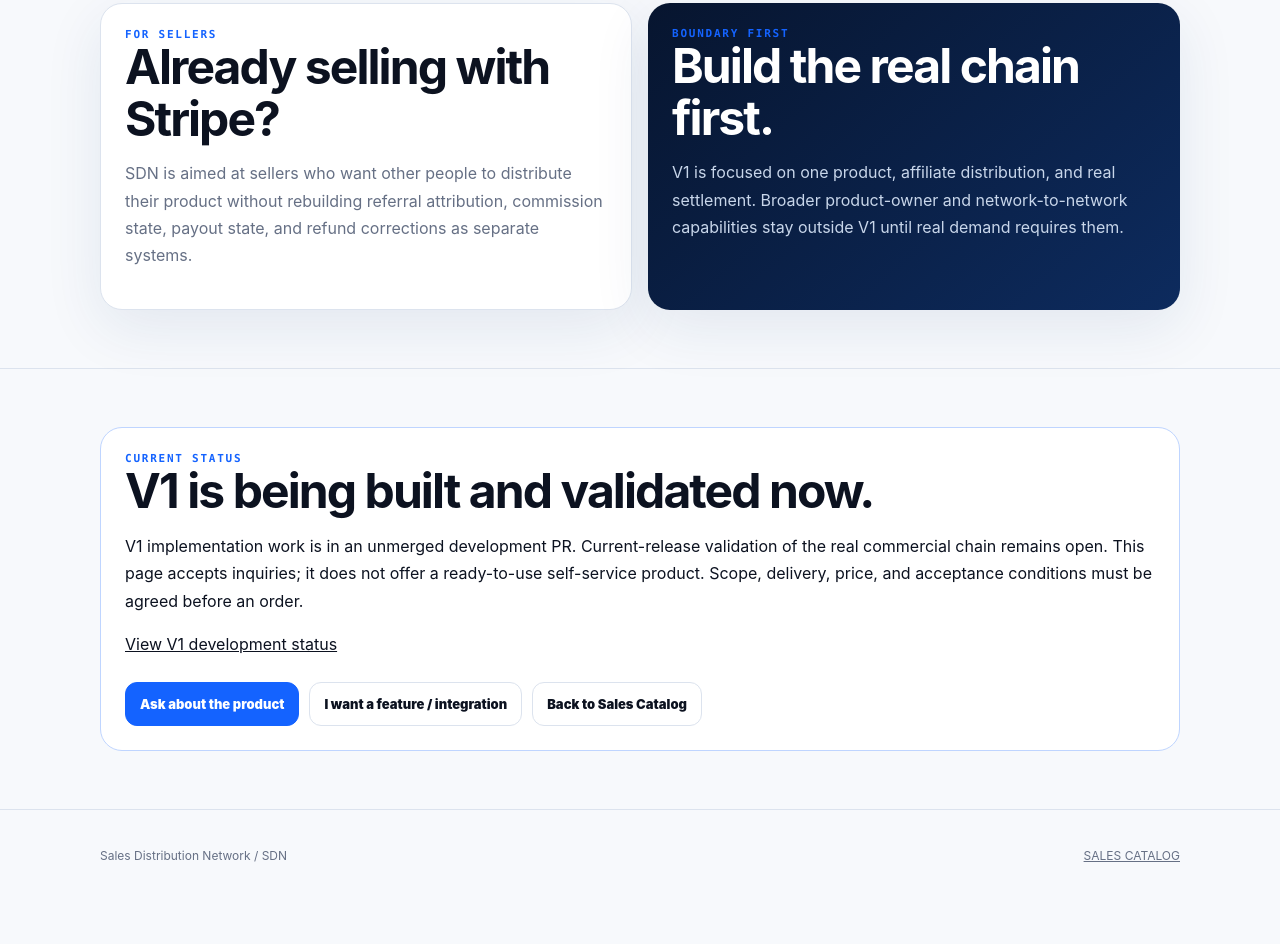
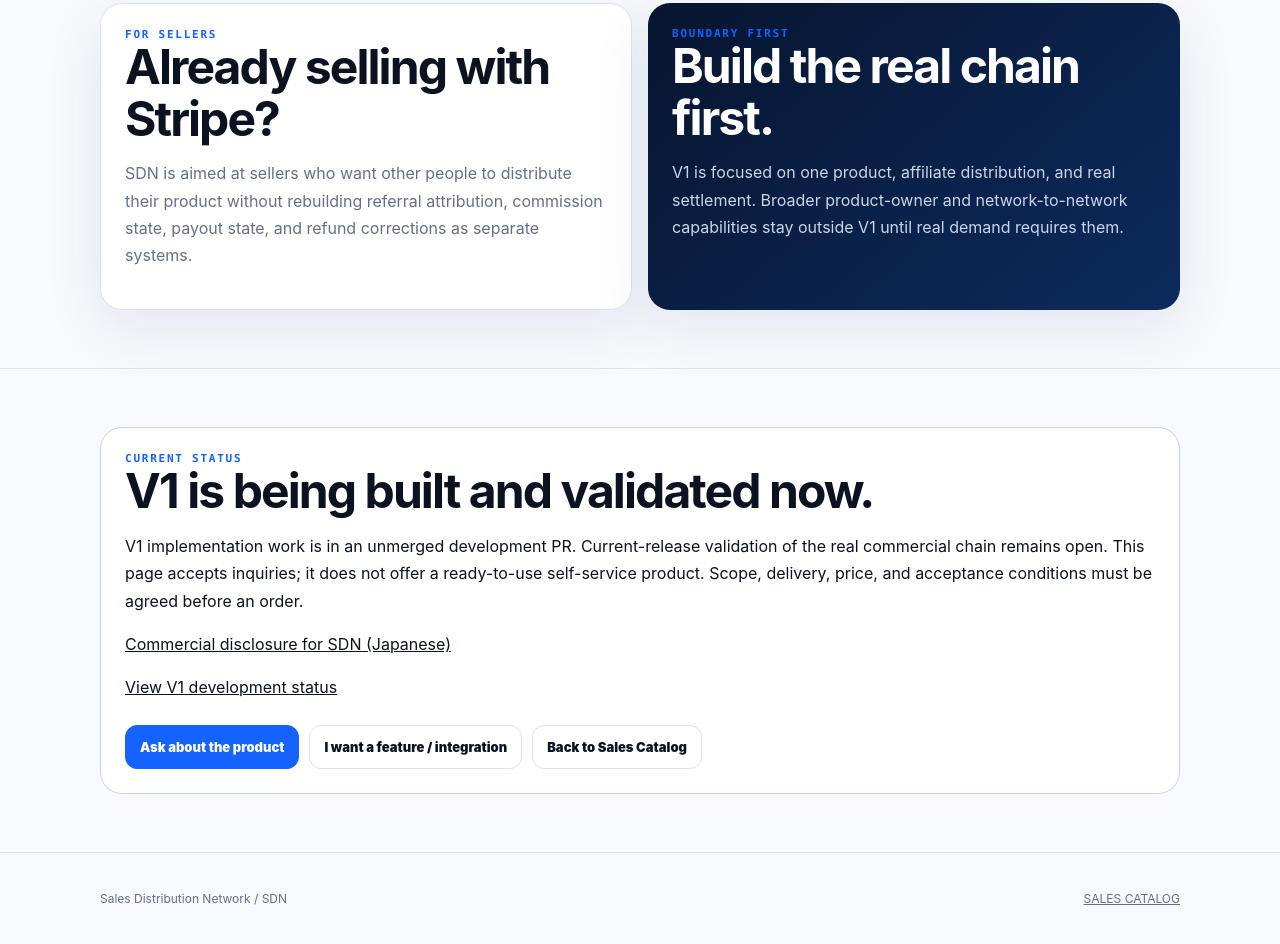
Before and after one commit to nobutakayamauchi/sales-catalog, a plain HTML site: page products/sdn/index.html in a window 1280 px wide. Shown: the part 1742-2686 px from the top of the page. Drawn offline with Linux system fonts and the light colour scheme.

Commit message:
sdn の販売ページを商品別の特商法表記につなぐ

```diff
--- a/products/sdn/index.html
+++ b/products/sdn/index.html
@@ -81,7 +81,8 @@
       <div class="eyebrow">CURRENT STATUS</div>
       <h2>V1 is being built and validated now.</h2>
       <p>V1 implementation work is in an unmerged development PR. Current-release validation of the real commercial chain remains open. This page accepts inquiries; it does not offer a ready-to-use self-service product. Scope, delivery, price, and acceptance conditions must be agreed before an order.</p>
-      <p><a href="https://github.com/nobutakayamauchi/Sales-Distribution-Network/pull/1">View V1 development status</a></p>
+      <p><a style="color:inherit;text-decoration:underline" href="https://nobutakayamauchi.github.io/RTS/bridgepatch/tokusho.html#sdn">Commercial disclosure for SDN (Japanese)</a></p>
+<p><a href="https://github.com/nobutakayamauchi/Sales-Distribution-Network/pull/1">View V1 development status</a></p>
       <div class="actions"><a class="btn primary" data-contact-hub-open="info" href="mailto:yamauchi.rts.office@gmail.com">Ask about the product</a><a class="btn" data-contact-hub-open="need" href="mailto:yamauchi.rts.office@gmail.com">I want a feature / integration</a><a class="btn" href="../../">Back to Sales Catalog</a></div>
     </div>
   </div>
```
